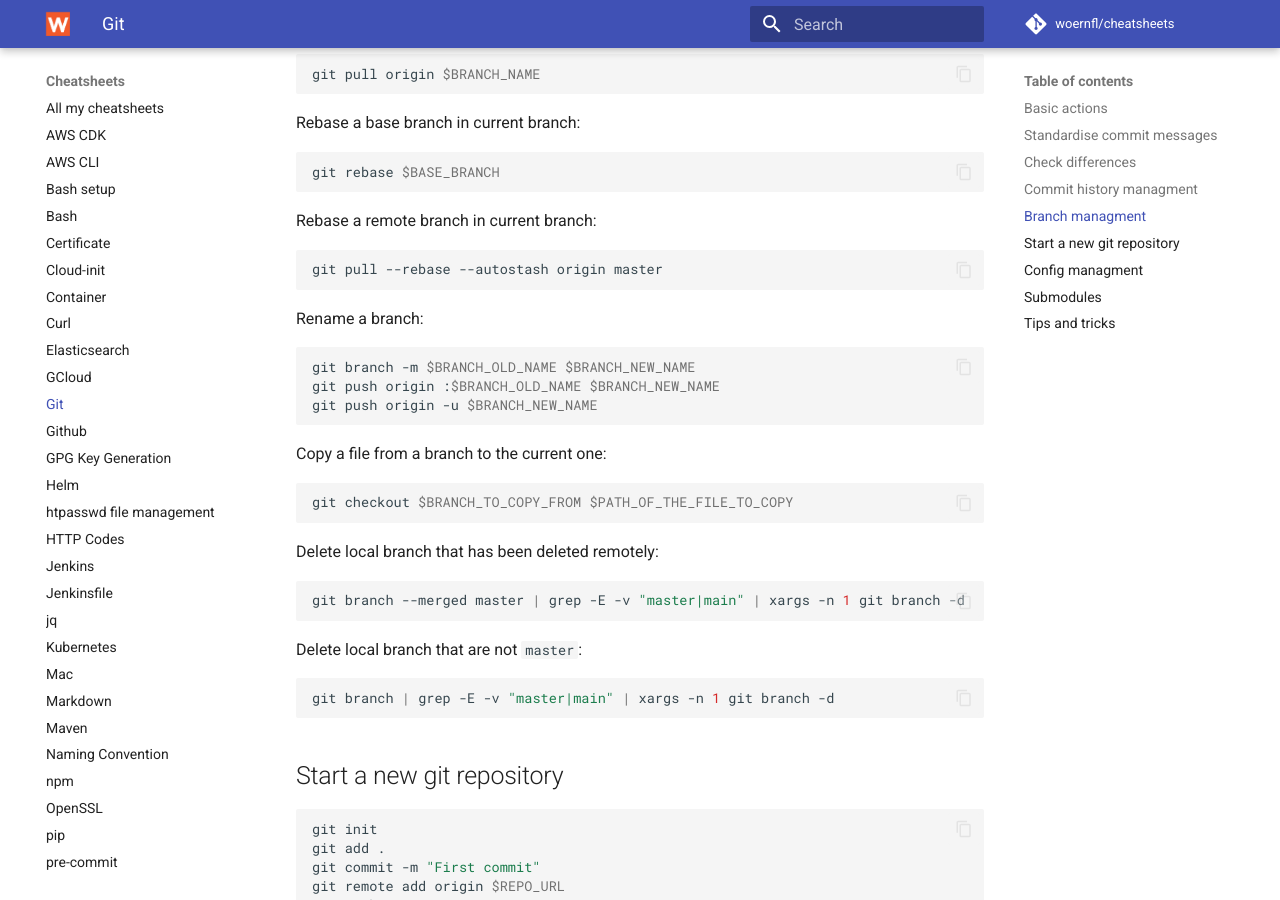
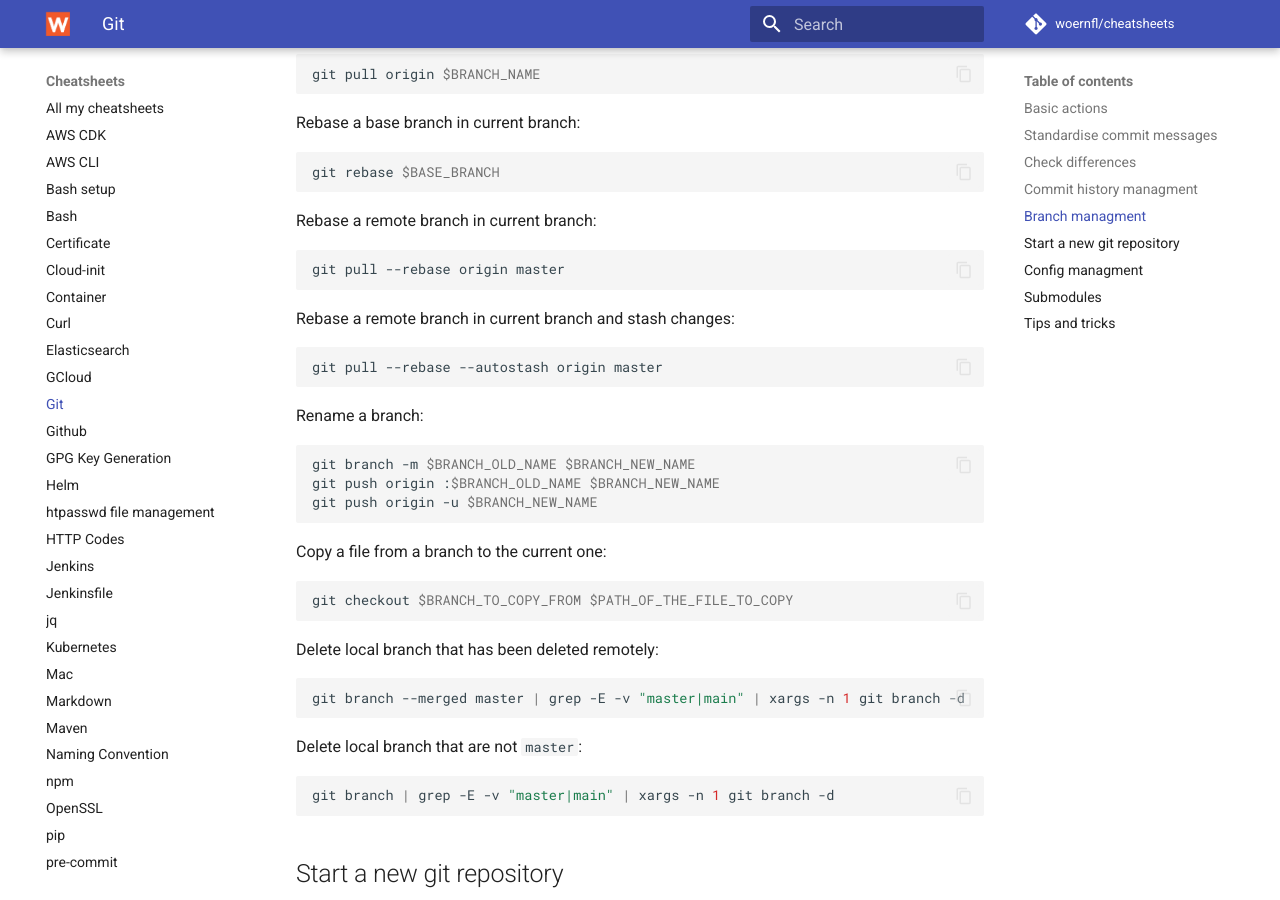
Before and after one commit to woernfl/cheatsheets, an MkDocs documentation site: the page built from docs/git.md, in a window 1280 px wide and 900 px high, scrolled down 3632 px. Built offline with MkDocs 1.6.1 and Material for MkDocs 9.7.7, drawn with Linux system fonts in a browser that asks for light colours; comment, search, counter and statistics services are not loaded.

Commit message:
Update git.md (#191)

````diff
--- a/docs/git.md
+++ b/docs/git.md
@@ -200,6 +200,12 @@ git rebase $BASE_BRANCH
 ```
 
 Rebase a remote branch in current branch:
+
+```bash
+git pull --rebase origin master
+```
+
+Rebase a remote branch in current branch and stash changes:
 
 ```bash
 git pull --rebase --autostash origin master
````
